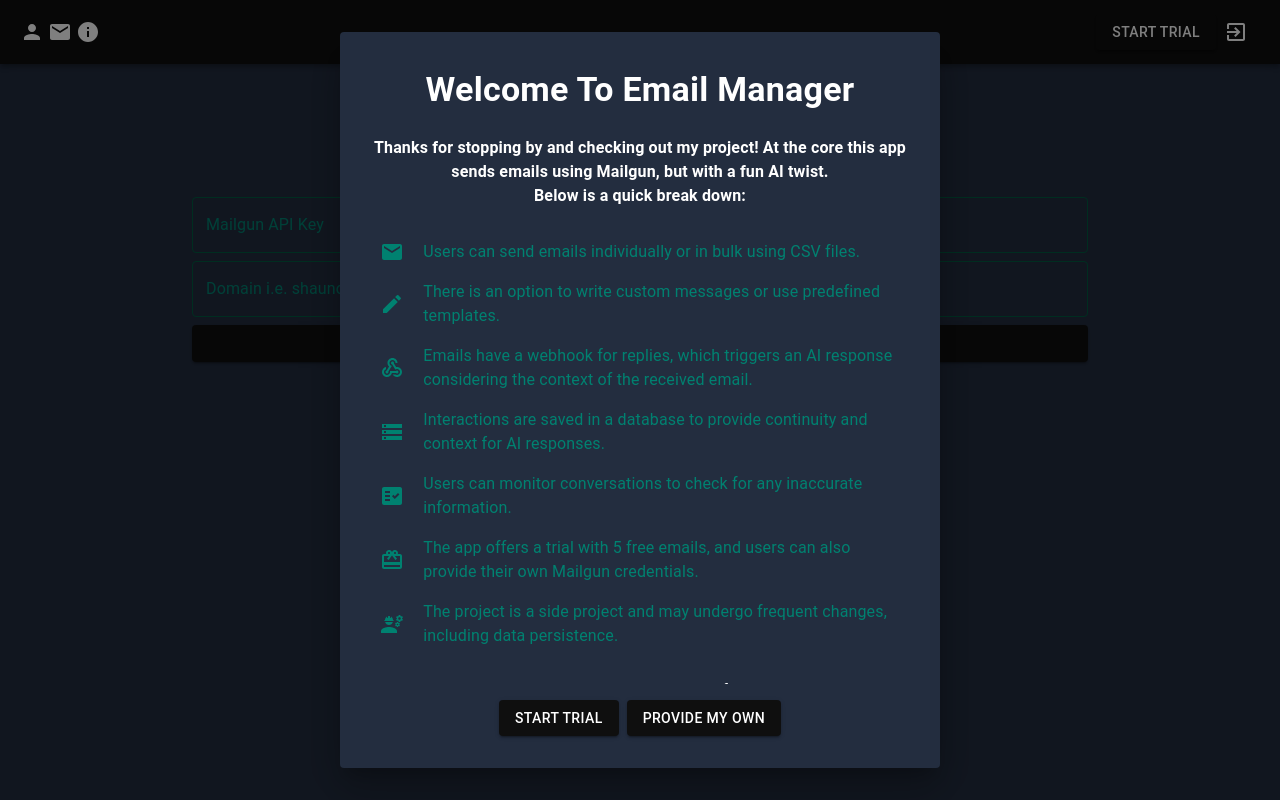
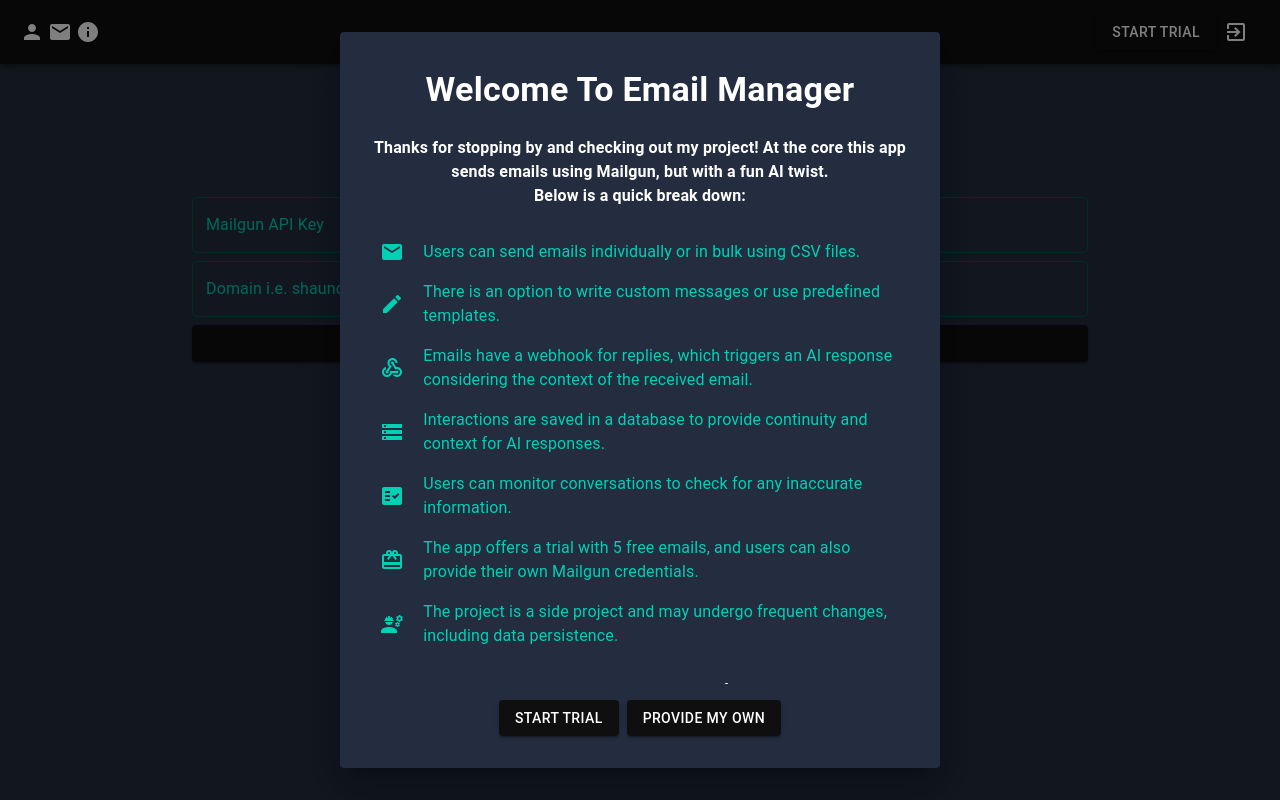
Before and after one commit to makeiteasierapps/email-manager-ui, a React (Create React App) app: page /home in a window 1280 px wide. Built offline with nearby package versions, Linux system fonts and the light colour scheme; no server answers; sample sign-in values are in the browser's storage; a web font is replaced by a local one.

Commit message:
updated text color

```diff
--- a/src/Theme.js
+++ b/src/Theme.js
@@ -6,11 +6,11 @@
             main: '#0F0F0F',
         },
         secondary: {
-            main: '#008170',
+            main: '#00D1B5',
         },
         text: {
             primary: '#fff',
-            secondary: '#008170',
+            secondary: '#00D1B5',
         },
         error: {
             main: '#ff0000',
@@ -24,10 +24,10 @@
         MuiButton: {
             styleOverrides: {
                 outlined: {
-                    color: '#005B41',
+                    color: '#00D1B5',
                     borderColor: '#005B41',
                     '&:hover': {
-                        borderColor: '#008170',
+                        borderColor: '#00D1B5',
                     },
                 },
             },
@@ -41,15 +41,15 @@
                             borderColor: '#005B41',
                         },
                         '&:hover fieldset': {
-                            borderColor: '#008170',
+                            borderColor: '#00D1B5',
                         },
                         '&.Mui-focused fieldset': {
-                            borderColor: '#008170',
+                            borderColor: '#00D1B5',
                         },
                     },
                     '& .MuiInputLabel-root': {
                         '&.Mui-focused': {
-                            color: '#008170',
+                            color: '#00D1B5',
                         },
                     },
                 },
--- a/src/context/AuthContext.js
+++ b/src/context/AuthContext.js
@@ -1,4 +1,4 @@
-import { createContext, useState, useEffect, useCallback, useRef } from 'react';
+import { createContext, useState, useEffect, useCallback } from 'react';
 import axios from 'axios';
 import { initializeApp } from 'firebase/app';
 import {
--- a/src/pages/Login.js
+++ b/src/pages/Login.js
@@ -37,7 +37,7 @@
                     color={'secondary'}
                     sx={{
                         textShadow: '2px 2px 4px rgba(0,0,0,0.5)',
-                        whiteSpace: 'nowrap'
+                        whiteSpace: 'nowrap',
                     }}
                 >
                     Email Manager
@@ -66,10 +66,18 @@
                     <GitHub
                         color={'secondary'}
                         sx={{
+                            filter: 'drop-shadow(2px 4px 4px rgba(0,0,0,0.5))',
                             fontSize: 66,
                         }}
                     />
-                    <Typography variant="h6" color={'secondary'} sx={{ mt: 1 }}>
+                    <Typography
+                        variant="h6"
+                        color={'secondary'}
+                        sx={{
+                            mt: 1,
+                            textShadow: '2px 2px 4px rgba(0,0,0,0.3)',
+                        }}
+                    >
                         Sign In with Github
                     </Typography>
                 </Paper>
--- a/src/pages/Profile.js
+++ b/src/pages/Profile.js
@@ -11,6 +11,7 @@
     Typography,
     Avatar,
     Backdrop,
+    useTheme,
 } from '@mui/material';
 
 import WelcomeModal from '../components/WelcomeModal';
@@ -21,6 +22,7 @@
     const { user, setUser } = useContext(AuthContext);
     const [mailgunApiKey, setMailgunApiKey] = useState('');
     const [mailgunDomain, setMailgunDomain] = useState('');
+    const theme = useTheme();
 
     const [showWelcomeModal, setShowWelcomeModal] = useState(false);
 
@@ -85,7 +87,10 @@
                         backgroundColor: 'rgba(0,0,0,0.7)',
                     }}
                 >
-                    <PuffLoader color={'secondary'} size={100} />
+                    <PuffLoader
+                        color={theme.palette.text.secondary}
+                        size={100}
+                    />
                 </Backdrop>
             ) : (
                 // Once user is populated, render the profile information
```
